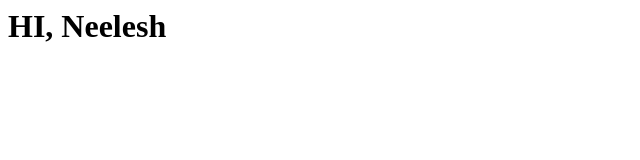
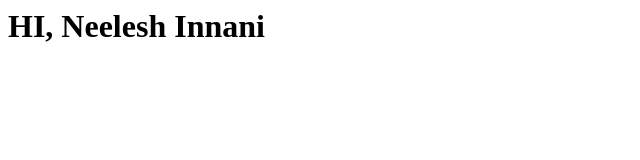
Before and after one commit to Anvisto/Unlayoff, a website: page index.html in a window 1280 px wide. Shown: the whole page, without its empty margins (0-640 px from the left). Drawn offline with Linux system fonts and the light colour scheme.

Commit message:
Update index.html

```diff
--- a/index.html
+++ b/index.html
@@ -1,6 +1,6 @@
 <html>
     <head>
-        <h1> HI, Neelesh</h1>
+        <h1> HI, Neelesh Innani</h1>
     </head>
 
    </html>
```
